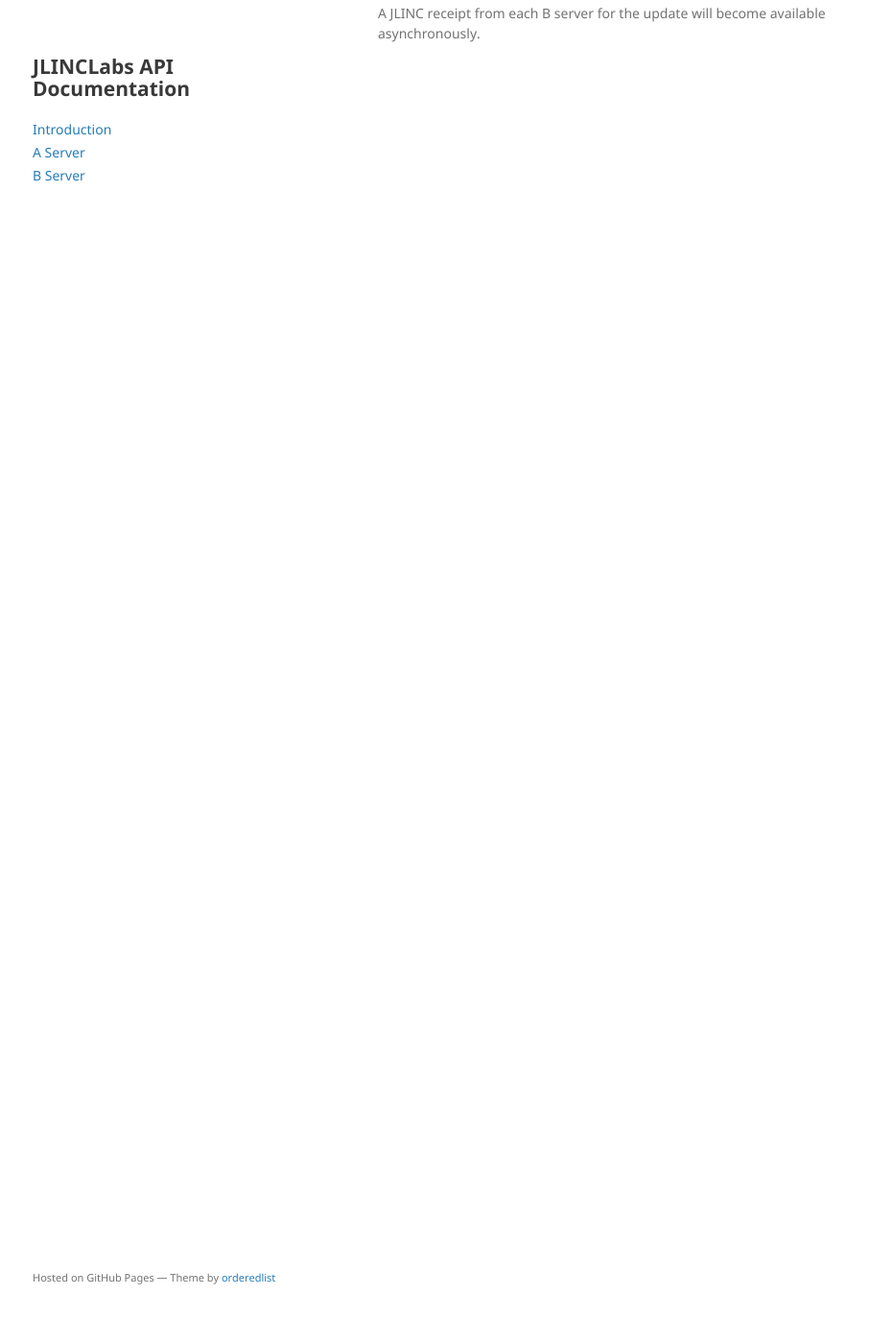
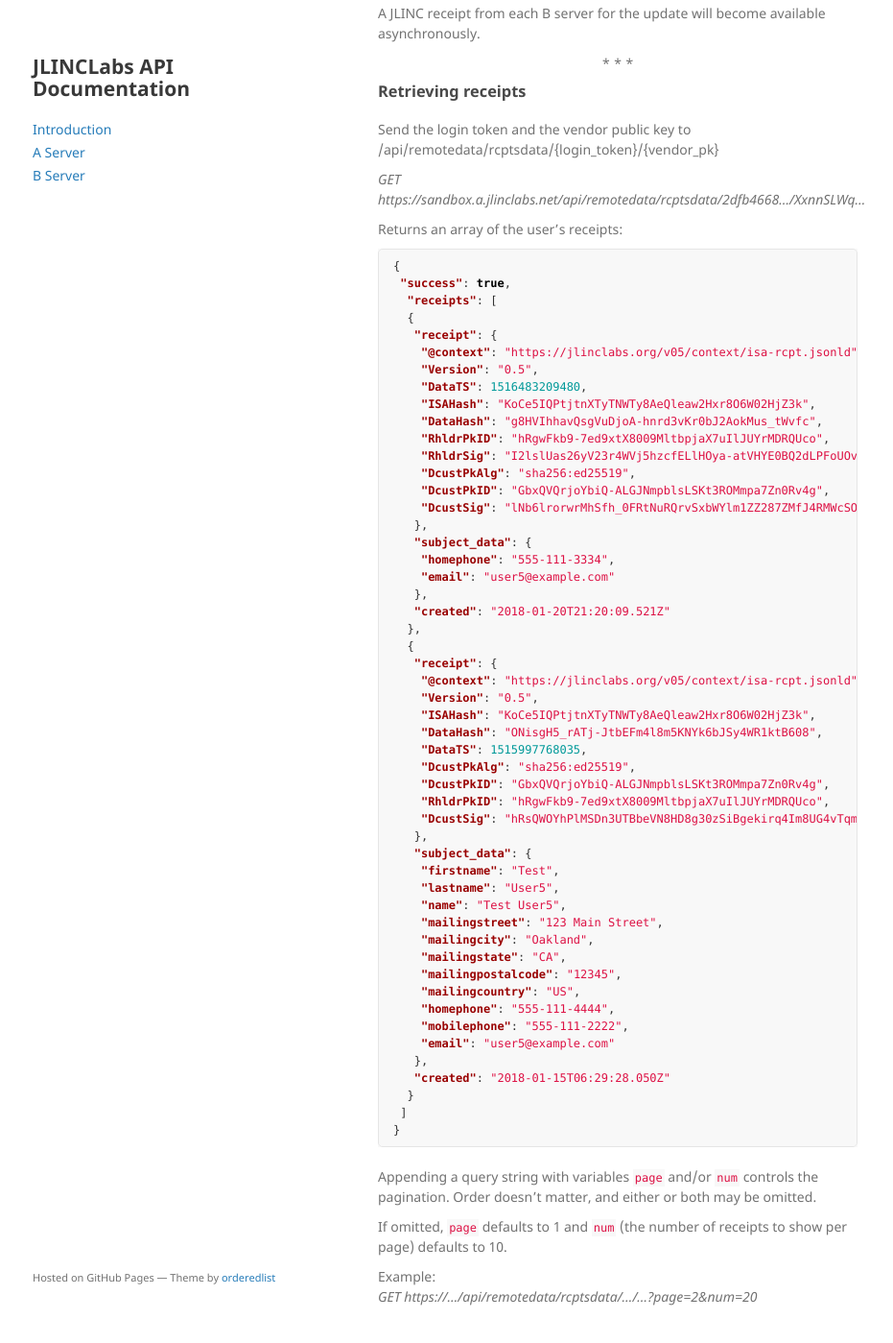
Before and after one commit to jlinclabs/apidocs, a Jekyll site: the page built from a_server.md, in a window 1280 px wide and 1400 px high, scrolled down 6117 px. Shown: the whole window at 96% size, without its empty margins (176-1107 px from the left). Built offline with Jekyll 4.4.1, drawn with Linux system fonts in a browser that asks for light colours; our own code applies the rules of GitHub Pages for plain Markdown files; before the commit the page ends 6222 px from its top, so only the background shows below that.

Commit message:
Described retreiving receipts for a user

````diff
--- a/a_server.md
+++ b/a_server.md
@@ -315,3 +315,74 @@ On success the number of vendors updated is returned.
 ```
 
 A JLINC receipt from each B server for the update will become available asynchronously.
+
+{% include starsep.html %}
+
+### Retrieving receipts
+
+Send the login token and the vendor public key to /api/remotedata/rcptsdata/{login_token}/{vendor_pk}
+
+_GET https://sandbox.a.jlinclabs.net/api/remotedata/rcptsdata/2dfb4668.../XxnnSLWq..._
+
+Returns an array of the user's receipts:
+
+```json
+{
+ "success": true,
+  "receipts": [
+  {
+   "receipt": {
+    "@context": "https://jlinclabs.org/v05/context/isa-rcpt.jsonld",
+    "Version": "0.5",
+    "DataTS": 1516483209480,
+    "ISAHash": "KoCe5IQPtjtnXTyTNWTy8AeQleaw2Hxr8O6W02HjZ3k",
+    "DataHash": "g8HVIhhavQsgVuDjoA-hnrd3vKr0bJ2AokMus_tWvfc",
+    "RhldrPkID": "hRgwFkb9-7ed9xtX8009MltbpjaX7uIlJUYrMDRQUco",
+    "RhldrSig": "I2lslUas26yV23r4WVj5hzcfELlHOya-atVHYE0BQ2dLPFoUOv_17dseoFLi4tQRQflhXYo_ojNfdkyp-NJYD8TYy5zsr1CdN_8dqultqtnhCvdeaC2IAXKaNH-d2uoT",
+    "DcustPkAlg": "sha256:ed25519",
+    "DcustPkID": "GbxQVQrjoYbiQ-ALGJNmpblsLSKt3ROMmpa7Zn0Rv4g",
+    "DcustSig": "lNb6lrorwrMhSfh_0FRtNuRQrvSxbWYlm1ZZ287ZMfJ4RMWcSOBaxmHtnujO_rSn0itXJ2STwLaCHK1TQGcpDcTYy5zsr1CdN_8dqultqtnhCvdeaC2IAXKaNH-d2uoT"
+   },
+   "subject_data": {
+    "homephone": "555-111-3334",
+    "email": "user5@example.com"
+   },
+   "created": "2018-01-20T21:20:09.521Z"
+  },
+  {
+   "receipt": {
+    "@context": "https://jlinclabs.org/v05/context/isa-rcpt.jsonld",
+    "Version": "0.5",
+    "ISAHash": "KoCe5IQPtjtnXTyTNWTy8AeQleaw2Hxr8O6W02HjZ3k",
+    "DataHash": "ONisgH5_rATj-JtbEFm4l8m5KNYk6bJSy4WR1ktB608",
+    "DataTS": 1515997768035,
+    "DcustPkAlg": "sha256:ed25519",
+    "DcustPkID": "GbxQVQrjoYbiQ-ALGJNmpblsLSKt3ROMmpa7Zn0Rv4g",
+    "RhldrPkID": "hRgwFkb9-7ed9xtX8009MltbpjaX7uIlJUYrMDRQUco",
+    "DcustSig": "hRsQWOYhPlMSDn3UTBbeVN8HD8g30zSiBgekirq4Im8UG4vTqmC7AcwPik4XJxGeSWf3ap9br9a_onPkx3ZTDJoJQ0aDRO33LMfZkQtlVa0DdMaaoy99GXSMAvFJ5xdm"
+   },
+   "subject_data": {
+    "firstname": "Test",
+    "lastname": "User5",
+    "name": "Test User5",
+    "mailingstreet": "123 Main Street",
+    "mailingcity": "Oakland",
+    "mailingstate": "CA",
+    "mailingpostalcode": "12345",
+    "mailingcountry": "US",
+    "homephone": "555-111-4444",
+    "mobilephone": "555-111-2222",
+    "email": "user5@example.com"
+   },
+   "created": "2018-01-15T06:29:28.050Z"
+  }
+ ]
+}
+```
+
+Appending a query string with variables `page` and/or `num` controls the pagination.  Order doesn't matter, and either or both may be omitted.
+
+If omitted, `page` defaults to 1 and `num` (the number of receipts to show per page) defaults to 10.
+
+Example:
+_GET https://.../api/remotedata/rcptsdata/.../...?page=2&num=20_
````
